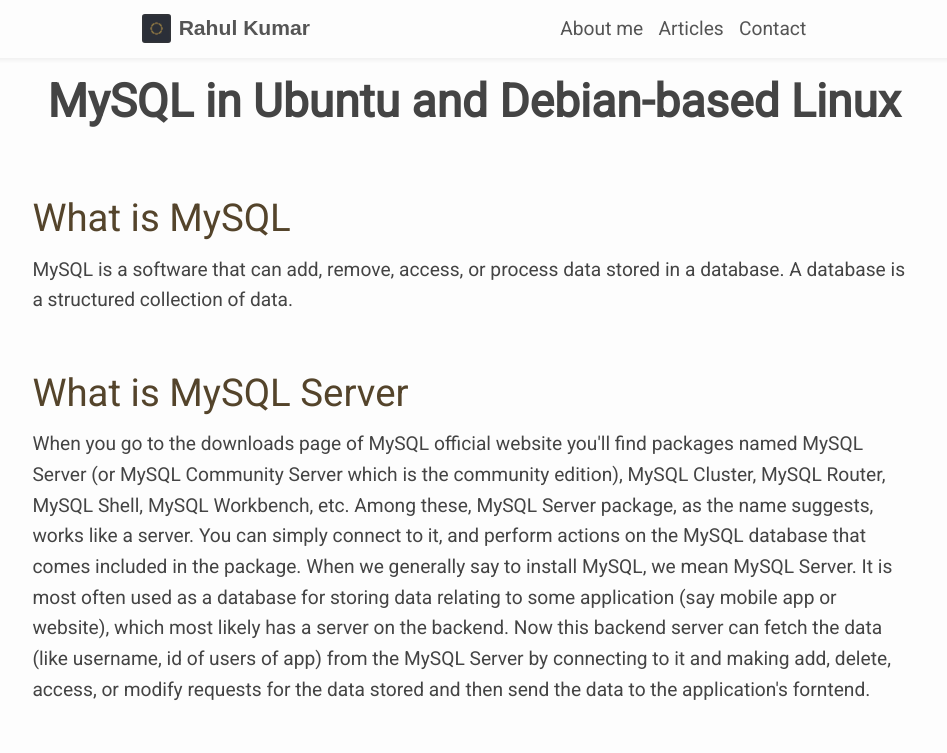
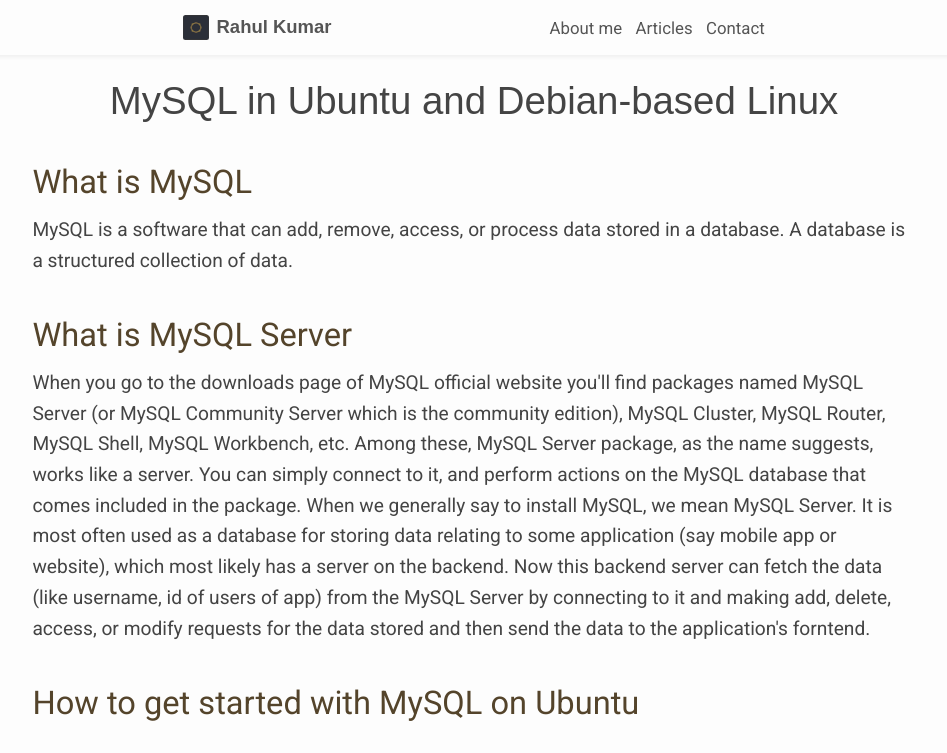
Before and after one commit to rahulzura/blog, a website: page public/mysql-in-ubuntu-and-debian-based-linux.html in a window 1280 px wide. Shown: the top 753 px of the page, without its empty margins (166-1113 px from the left). Drawn offline with Linux system fonts and the light colour scheme; files that its build step writes are made by us from their sources; files whose address does not match are found by name.

Commit message:
font, selection css

```diff
--- a/cssjs/css/style.css
+++ b/cssjs/css/style.css
@@ -18,8 +18,8 @@
   --value-x-small: 0.25em;
 
   /* tag */
-  --h1-size: 2.4em;
-  --h2-size: 2em;
+  --h1-size: 2em;
+  --h2-size: 1.7em;
   --h3-size: 1.5em;
   --h4-size: 1.25em;
   --p-margin: var(--value-s-medium) 0;
@@ -27,10 +27,10 @@
 
   /* class */
   --content-padding: var(--value-medium);
-  --nav-container-height: 3em;
+  --nav-container-height: 3.3em;
 
   /* relative */
-  --rel-margin-top: 1.4em;
+  --rel-margin-top: 1.2em;
   --rel-font-size: 1em;
 }
 
@@ -60,6 +60,11 @@
 }
 
 /* BEM */
+::selection {
+  color: var(--color-smoky-black);
+  background-color: var(--color-cream);
+}
+
 body {
   background: var(--body-background);
   color: #444;
@@ -80,7 +85,7 @@
 
 /* Navigation */
 .nav-container {
-  font-size: 0.8em;
+  font-size: 0.7em;
   height: var(--nav-container-height);
   background: var(--body-background);
   box-shadow: 0px 1px 4px 1px #eee;
@@ -151,6 +156,7 @@
 .content {
   font-size: 0.8em;
   /* dimension */
+  width: 100%;
   max-width: 48em;
 
   /* positioning */
@@ -159,6 +165,7 @@
   margin: 0 auto;
 
   flex-grow: 1;
+  overflow: hidden;
 }
 
 h1,
@@ -171,10 +178,11 @@
 }
 
 h1 {
-  font-weight: 900;
+  font-family: Arial, Helvetica, sans-serif;
+  font-weight: 100;
   font-size: var(--h1-size);
-  padding-bottom: 0.3em;
   text-align: center;
+  padding: 0 1em;
 }
 
 #latestarticles {
@@ -268,6 +276,10 @@
   :root {
     --rel-font-size: 1.5em;
   }
+
+  h1 {
+    padding: 0 2em;
+  }
 }
 
 /* Large - 1024px*/
@@ -276,6 +288,9 @@
 
 /* Extra Large - 1366px*/
 @media all and (min-width: 85.375em) {
+  :root {
+    --rel-font-size: 1.55em;
+  }
 }
 
 /* Extra Extra Large - 1920px */
```
